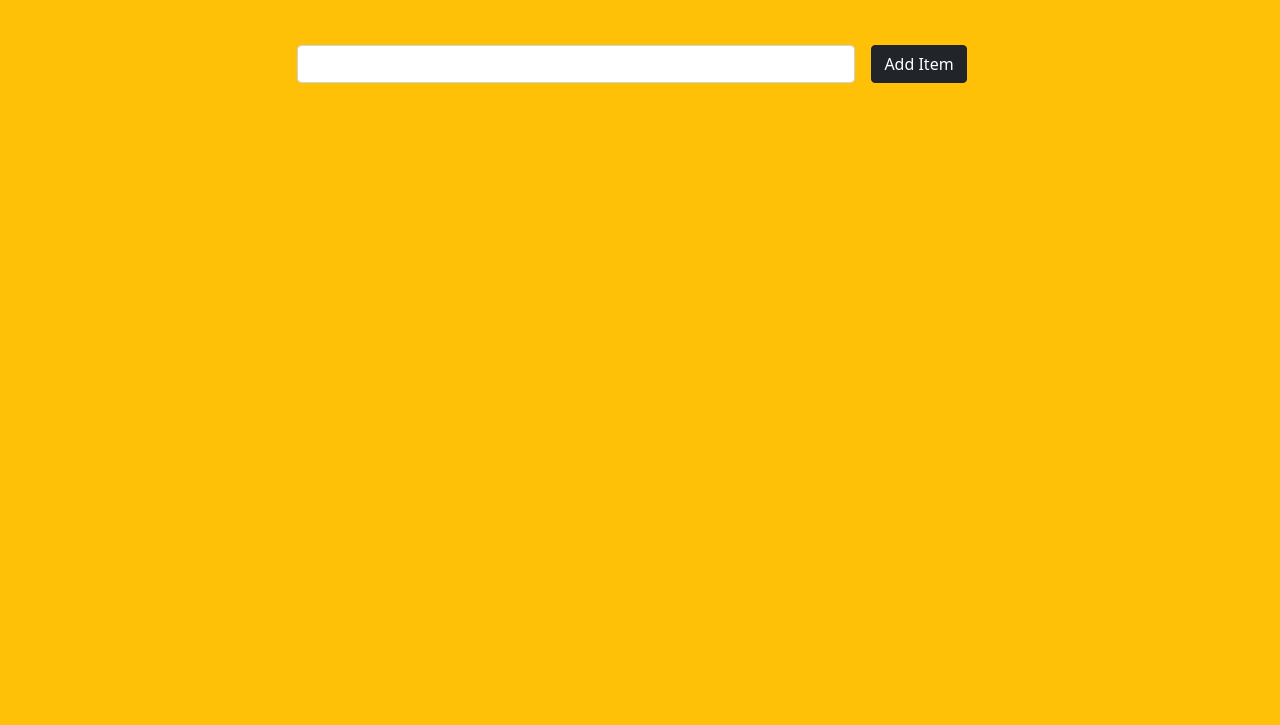
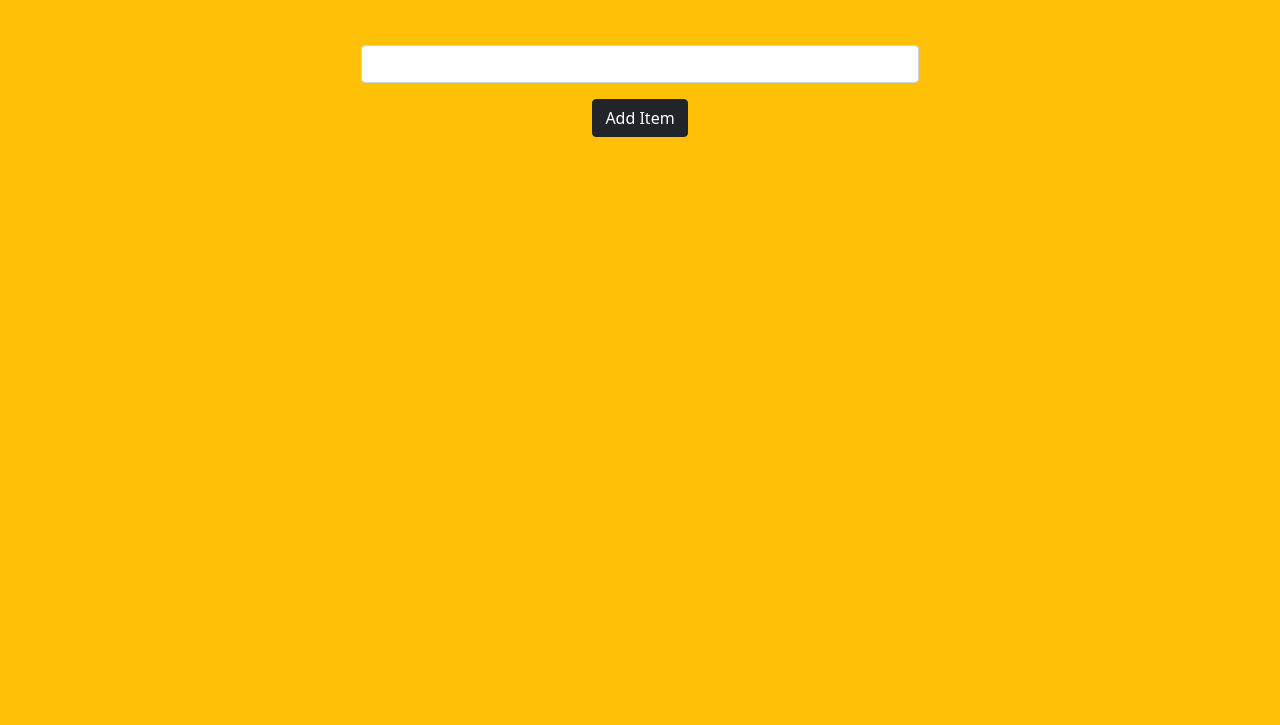
Before and after one commit to Kishlaya1999/to-do-list, a plain HTML site: page index.html in a window 1280 px wide. Shown: the part 75-800 px from the top of the page. Drawn offline with nearby package versions, Linux system fonts and the light colour scheme.

Commit message:
Update index.html

```diff
--- a/index.html
+++ b/index.html
@@ -18,10 +18,14 @@
           </div>
      </nav>
 
-     <div class="container d-flex justify-content-center my-5">
+     <div class="container d-flex align-items-center flex-column my-5">
+          <input id="to-do" type="text" class="form-control w-50 mb-3">
+          <button id="add-items" type="button" class="btn btn-dark mx-3">Add Item</button>
+     </div>
+<!--      <div class="container d-flex justify-content-center my-5">
           <input id="to-do" type="text" class="form-control w-50">
           <button id="add-items" type="button" class="btn btn-dark mx-3">Add Item</button>
-     </div>
+     </div> -->
      <div class="container d-flex justify-content-center">
 
           <ul id="to-do-list" class="list-group w-50">
```
